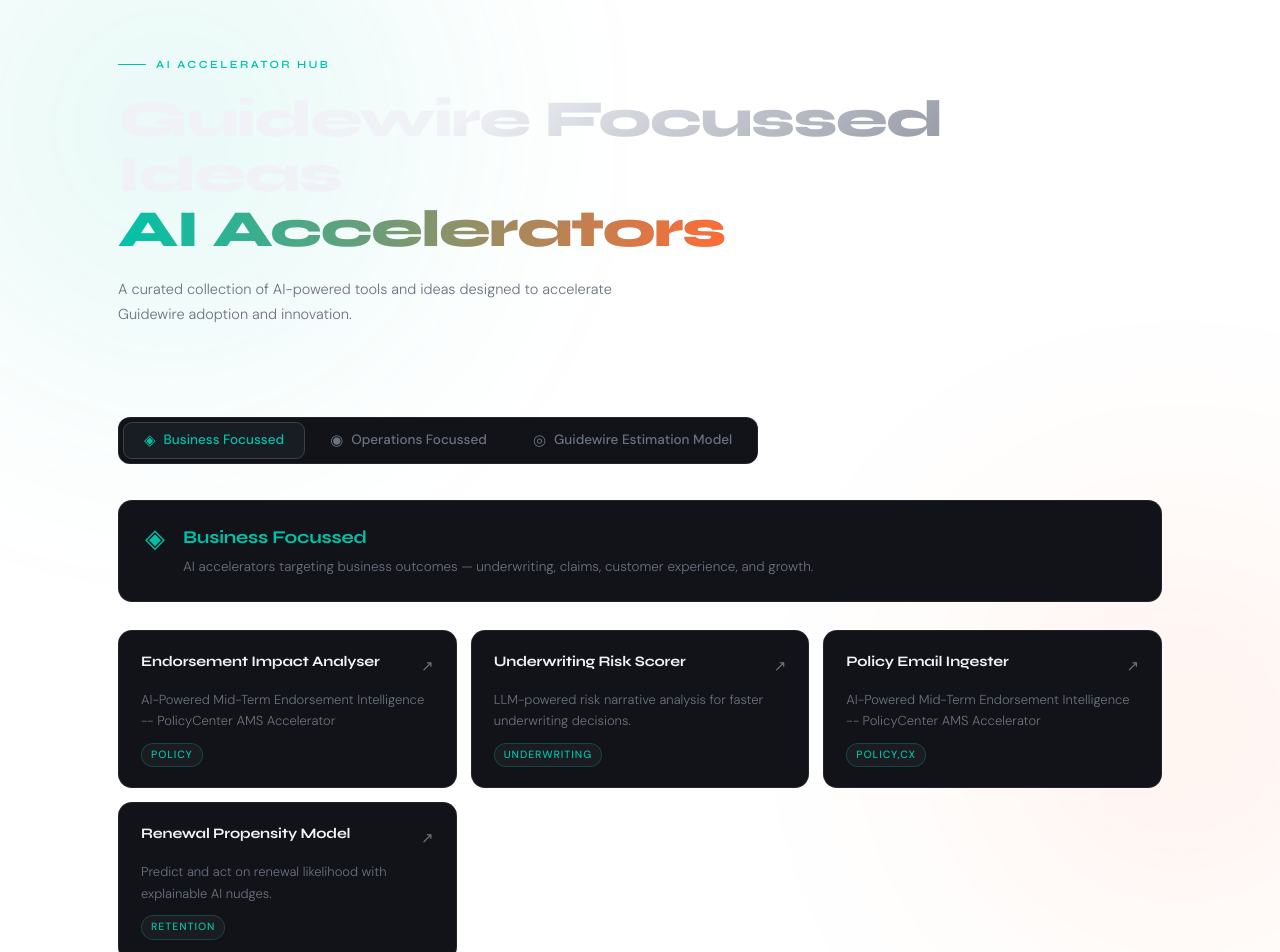
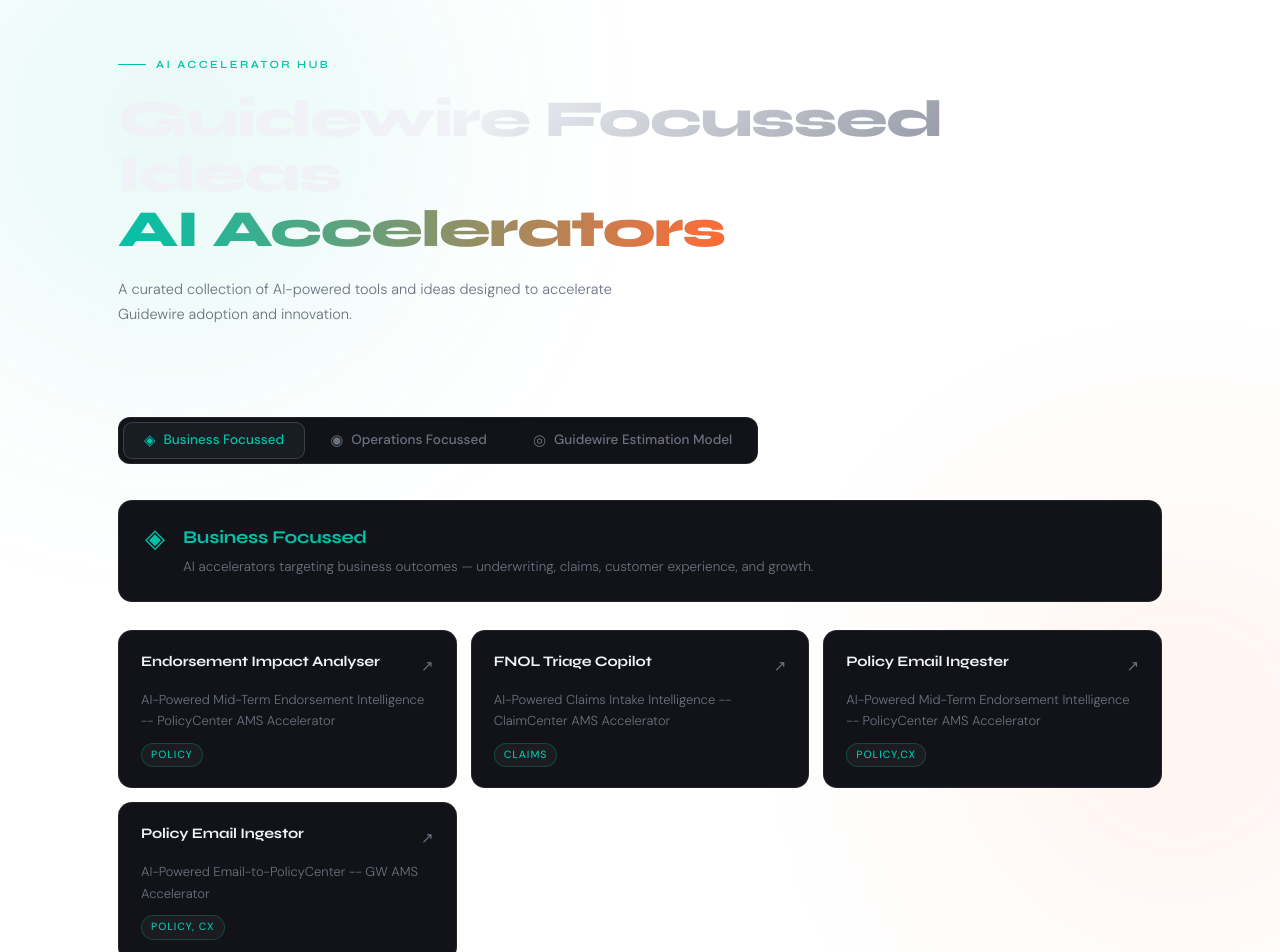
Before and after one commit to anujkapoor2000/guidewire-accelerators, a React (Vite) app: page / in a window 1280 px wide. Shown: the top 952 px of the page. Built offline with nearby package versions, Linux system fonts and the light colour scheme.

Commit message:
Rename Underwriting Risk Scorer to FNOL Triage Copilot

```diff
--- a/src/config.js
+++ b/src/config.js
@@ -28,25 +28,25 @@
           tag: "Policy",
         },
         {
-          title: "Underwriting Risk Scorer",
+          title: "FNOL Triage Copilot",
           description:
-            "LLM-powered risk narrative analysis for faster underwriting decisions.",
-          url: "https://example.com/uw-scorer",
-          tag: "Underwriting",
+            "AI-Powered Claims Intake Intelligence -- ClaimCenter AMS Accelerator",
+          url: "https://gw-fnol-triage.vercel.app/",
+          tag: "Claims",
         },
         {
           title: "Policy Email Ingester",
           description:
             "AI-Powered Mid-Term Endorsement Intelligence -- PolicyCenter AMS Accelerator",
-          url: "https://example.com/customer360",
+          url: "https://gw-policy-ingestor.vercel.app/",
           tag: "Policy,CX",
         },
         {
-          title: "Renewal Propensity Model",
+          title: "Policy Email Ingestor",
           description:
-            "Predict and act on renewal likelihood with explainable AI nudges.",
-          url: "https://example.com/renewal",
-          tag: "Retention",
+            "AI-Powered Email-to-PolicyCenter -- GW AMS Accelerator",
+          url: "https://gw-policy-ingestor.vercel.app/",
+          tag: "Policy, CX",
         },
       ],
     },
```
